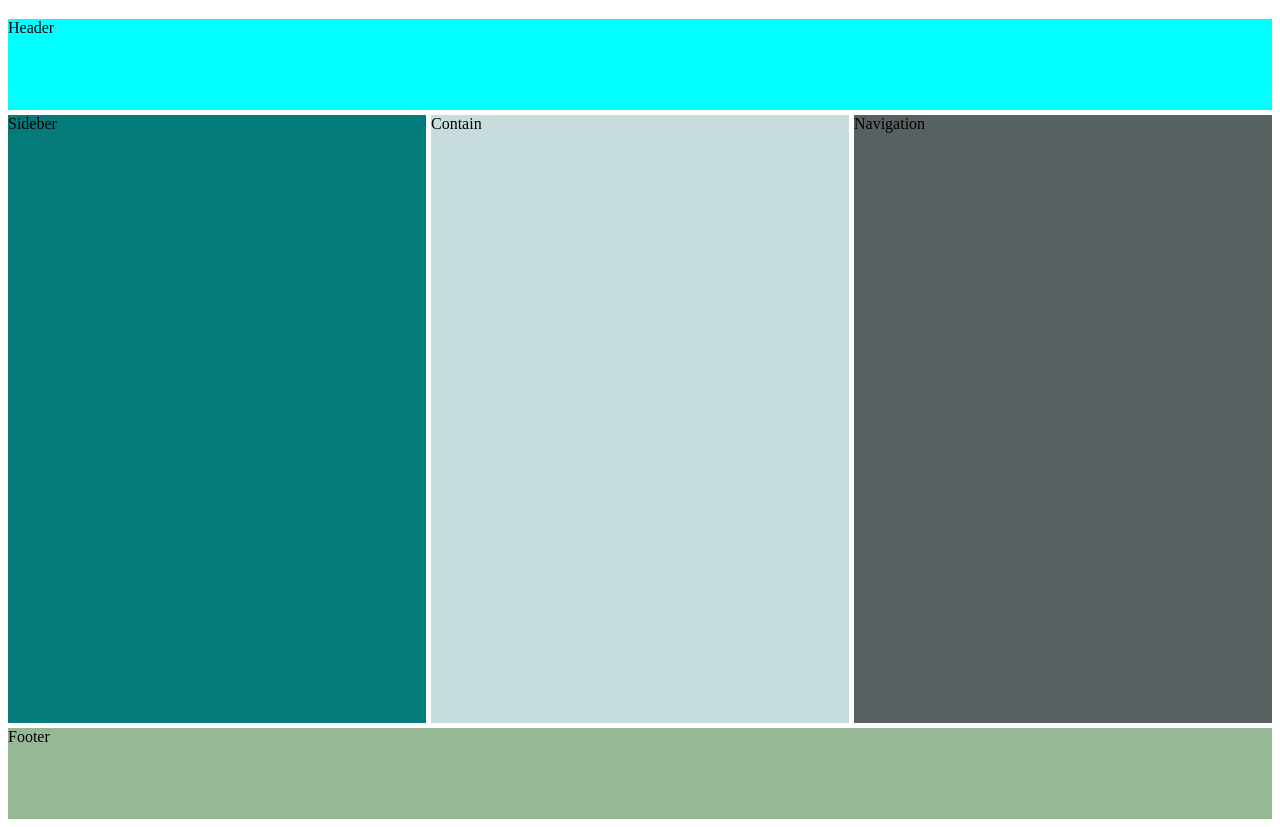
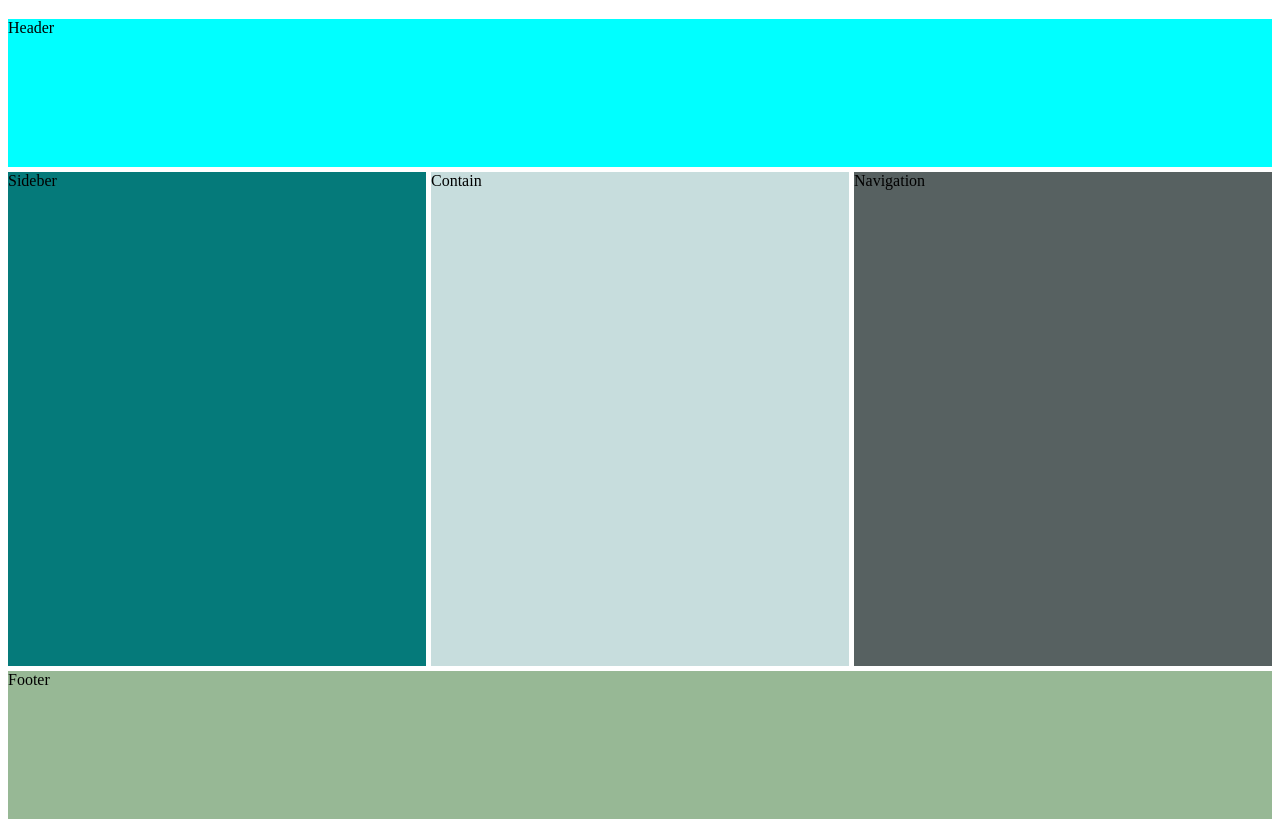
Before and after one commit to HasanU143/grid-practice30-01-2022, a plain HTML site: page index.html in a window 1280 px wide. Shown: the part 61-888 px from the top of the page. Drawn offline with Linux system fonts and the light colour scheme.

Commit message:
Update style.css

```diff
--- a/style.css
+++ b/style.css
@@ -2,7 +2,7 @@
     display: grid;
     height: 100vh;
     grid-template-columns: 1fr 1fr 1fr;
-    grid-template-rows: .3fr 2fr .3fr ;
+    grid-template-rows: .3fr 1fr .3fr ;
     grid-template-areas: "header header header"
     "sidebar contain1 contain2"
     "footer footer footer";
```
